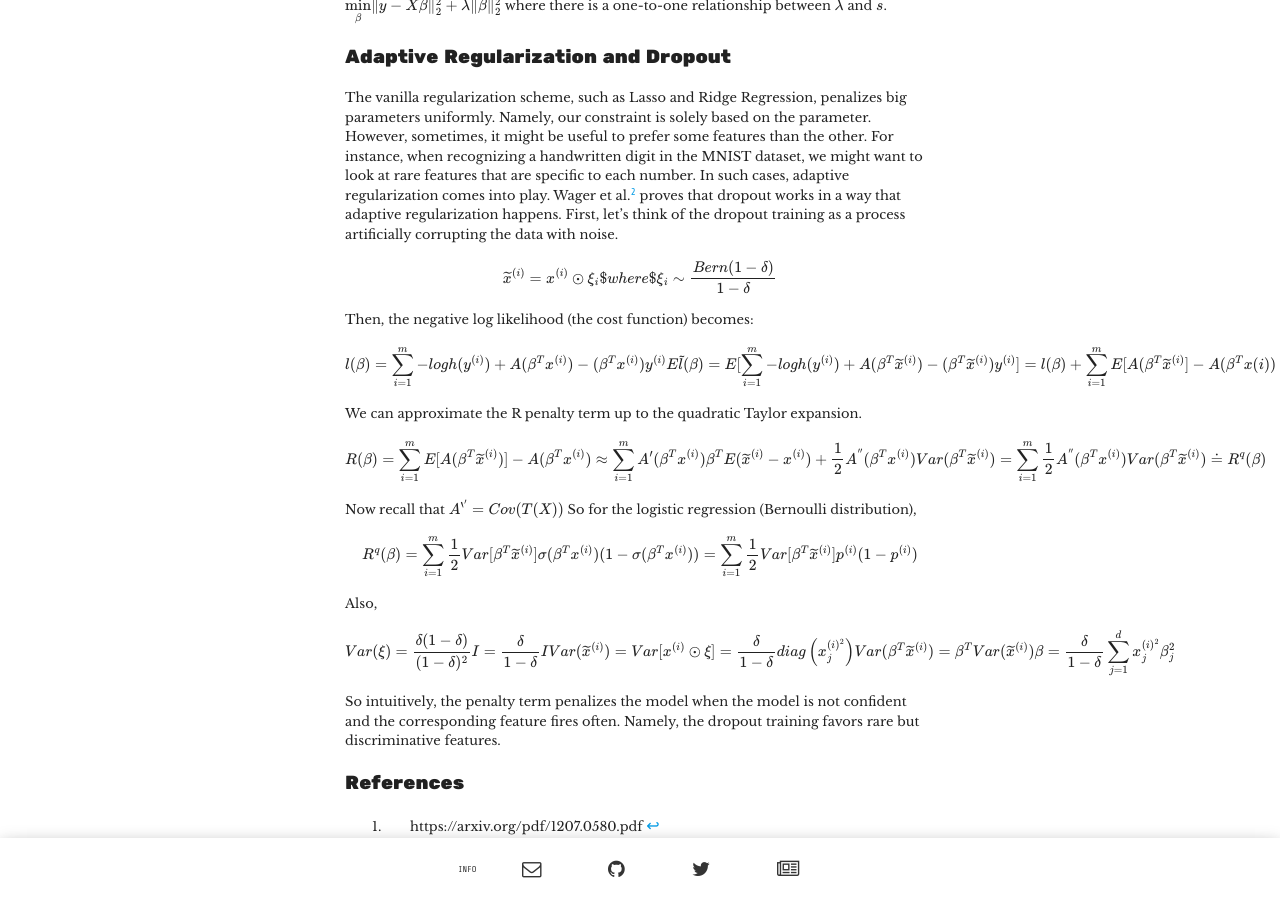
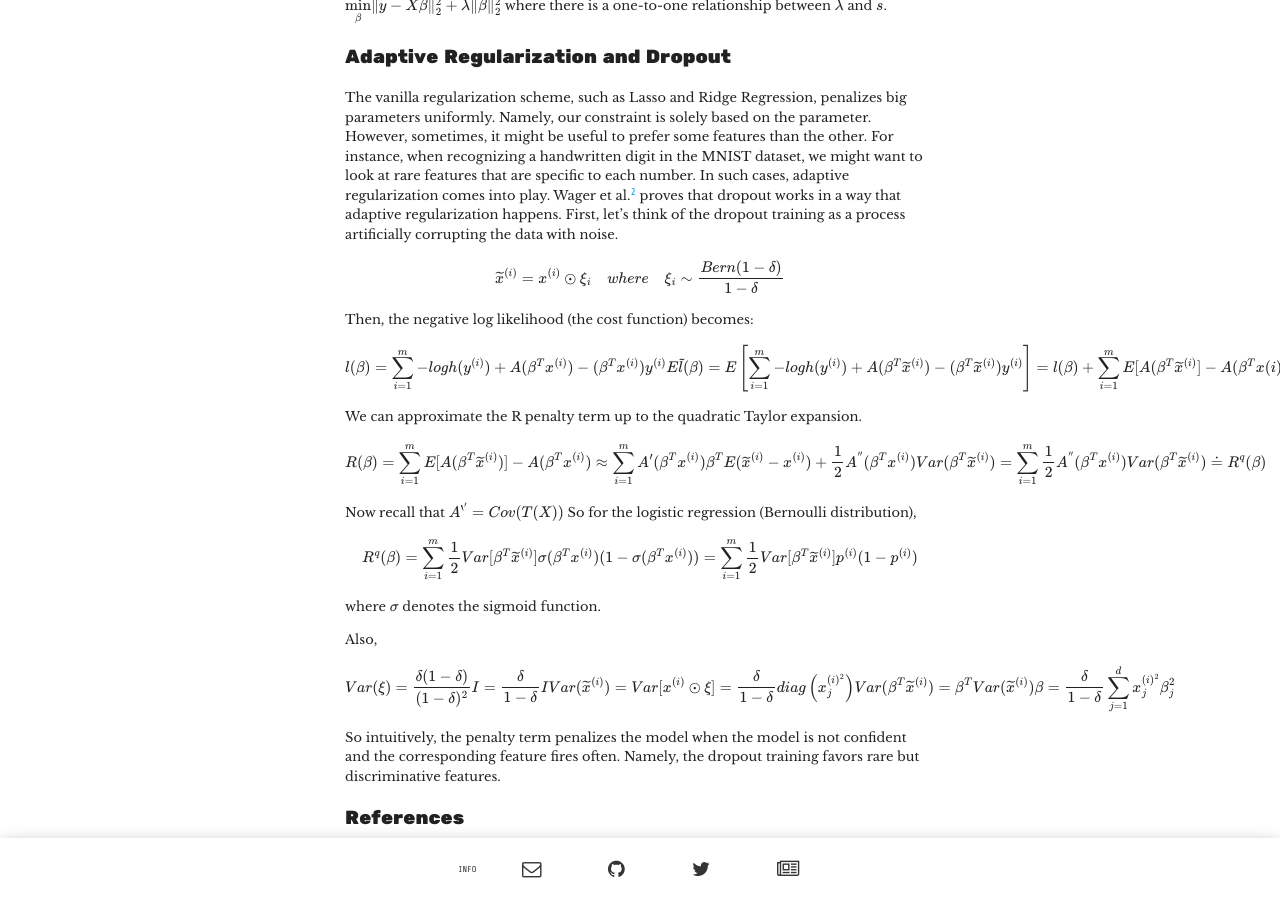
Before and after one commit to YaleDataScience/yaledatascience.github.io, a Jekyll site: the page built from _posts/2016-11-11-dropout.md, in a window 1280 px wide and 900 px high, scrolled down 1731 px. Built offline with Jekyll 4.4.1, drawn with Linux system fonts in a browser that asks for light colours; formulas are drawn with MathJax 3; some of the changed text lies outside the part shown.

Commit message:
modify equations in dropout post

```diff
--- a/_posts/2016-11-11-dropout.md
+++ b/_posts/2016-11-11-dropout.md
@@ -86,26 +86,34 @@ Namely, our constraint is solely based on the parameter. However, sometimes, it
 Wager et al.[^2] proves that dropout works in a way that adaptive regularization happens.  First, let's think of the dropout training as a process artificially corrupting the data with noise.
 
 $$
-\widetilde x^{(i)} = x^{(i)} \odot \xi_i$ where $\xi_i \sim \frac{Bern(1-\delta)}{1-\delta}
+\widetilde x^{(i)} = x^{(i)} \odot \xi_i \quad where \quad \xi_i \sim \frac{Bern(1-\delta)}{1-\delta}
 $$
 
 Then, the negative log likelihood (the cost function) becomes:
 
 $$
-l(\beta) = \sum_{i=1}^m - log h(y^{(i)}) + A(\beta^T x^{(i)}) - (\beta^T x^{(i)} ) y^{(i)}  E \widetilde l(\beta) = E[\sum_{i=1}^m - log h(y^{(i)}) + A(\beta^T \widetilde x^{(i)}) - (\beta^T \widetilde x^{(i)} ) y^{(i)}]= l(\beta) + \sum_{i=1}^m E[A(\beta^T \widetilde x^{(i)} ] - A(\beta^T x(i))= l(\beta) + R(\beta)
+l(\beta) = \sum_{i=1}^m - log h(y^{(i)}) + A(\beta^T x^{(i)}) - (\beta^T x^{(i)} ) y^{(i)}  E \widetilde l(\beta) \\
+= E\left[\sum_{i=1}^m - log h(y^{(i)}) + A(\beta^T \widetilde x^{(i)}) - (\beta^T \widetilde x^{(i)} ) y^{(i)}\right]\\
+= l(\beta) + \sum_{i=1}^m E[A(\beta^T \widetilde x^{(i)} ] - A(\beta^T x(i))\\
+= l(\beta) + R(\beta)
 $$
 
 We can approximate the R penalty term up to the quadratic Taylor expansion.
 
 $$
-R(\beta) = \sum_{i=1}^m E[A(\beta^T \widetilde x^{(i)})] - A(\beta^T x^{(i)})  \approx \sum_{i=1}^m A^{\prime} (\beta^T x^{(i)}) \beta^T E(\widetilde x^{(i)}- x^{(i)}) + \frac{1}{2} A^{''}(\beta^T x^{(i)}) Var(\beta^T \widetilde x^{(i)}) = \sum_{i=1}^m \frac{1}{2} A^{''}(\beta^T x^{(i)}) Var(\beta^T \widetilde x^{(i)}) \doteq R^q(\beta)
+R(\beta) = \sum_{i=1}^m E[A(\beta^T \widetilde x^{(i)})] - A(\beta^T x^{(i)})  \\
+\approx \sum_{i=1}^m A^{\prime} (\beta^T x^{(i)}) \beta^T E(\widetilde x^{(i)}- x^{(i)}) + \frac{1}{2} A^{''}(\beta^T x^{(i)}) Var(\beta^T \widetilde x^{(i)}) \\
+= \sum_{i=1}^m \frac{1}{2} A^{''}(\beta^T x^{(i)}) Var(\beta^T \widetilde x^{(i)}) \doteq R^q(\beta)
 $$
 
 Now recall that $A^{''} = Cov(T(X))$ So for the logistic regression (Bernoulli distribution),
 
 $$
- R^q(\beta) = \sum_{i=1}^m \frac{1}{2} Var[\beta^T \widetilde x^{(i)}]\sigma(\beta^T x^{(i)})(1-\sigma(\beta^T x^{(i)})) = \sum_{i=1}^m \frac{1}{2} Var[\beta^T \widetilde x^{(i)}]p^{(i)} (1-p^{(i)})
+ R^q(\beta) = \sum_{i=1}^m \frac{1}{2} Var[\beta^T \widetilde x^{(i)}]\sigma(\beta^T x^{(i)})(1-\sigma(\beta^T x^{(i)})) \\
+= \sum_{i=1}^m \frac{1}{2} Var[\beta^T \widetilde x^{(i)}]p^{(i)} (1-p^{(i)})
 $$
+
+where $\sigma$ denotes the sigmoid function.
 
 Also,
 
```
Also changed, not shown: other parts of _posts/2016-11-11-dropout.md (+1 -1 lines).
